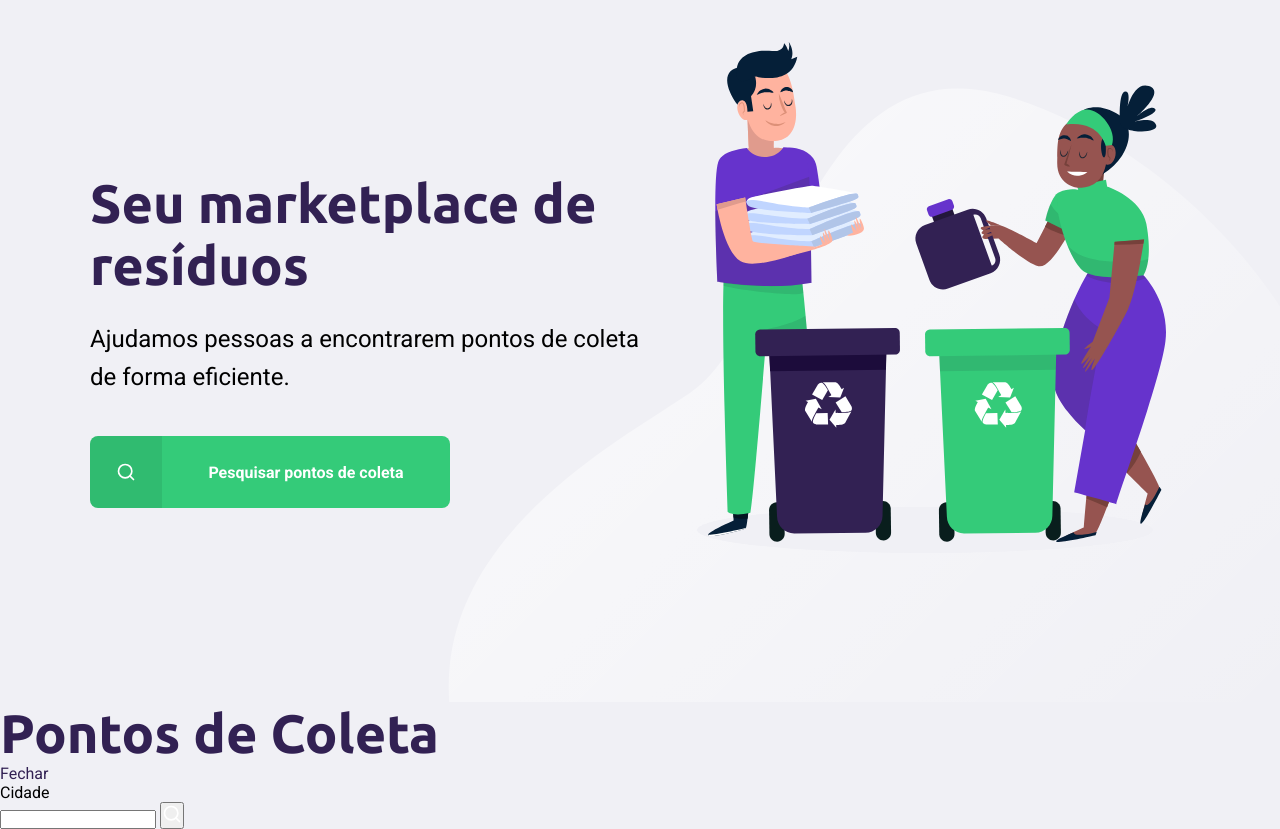
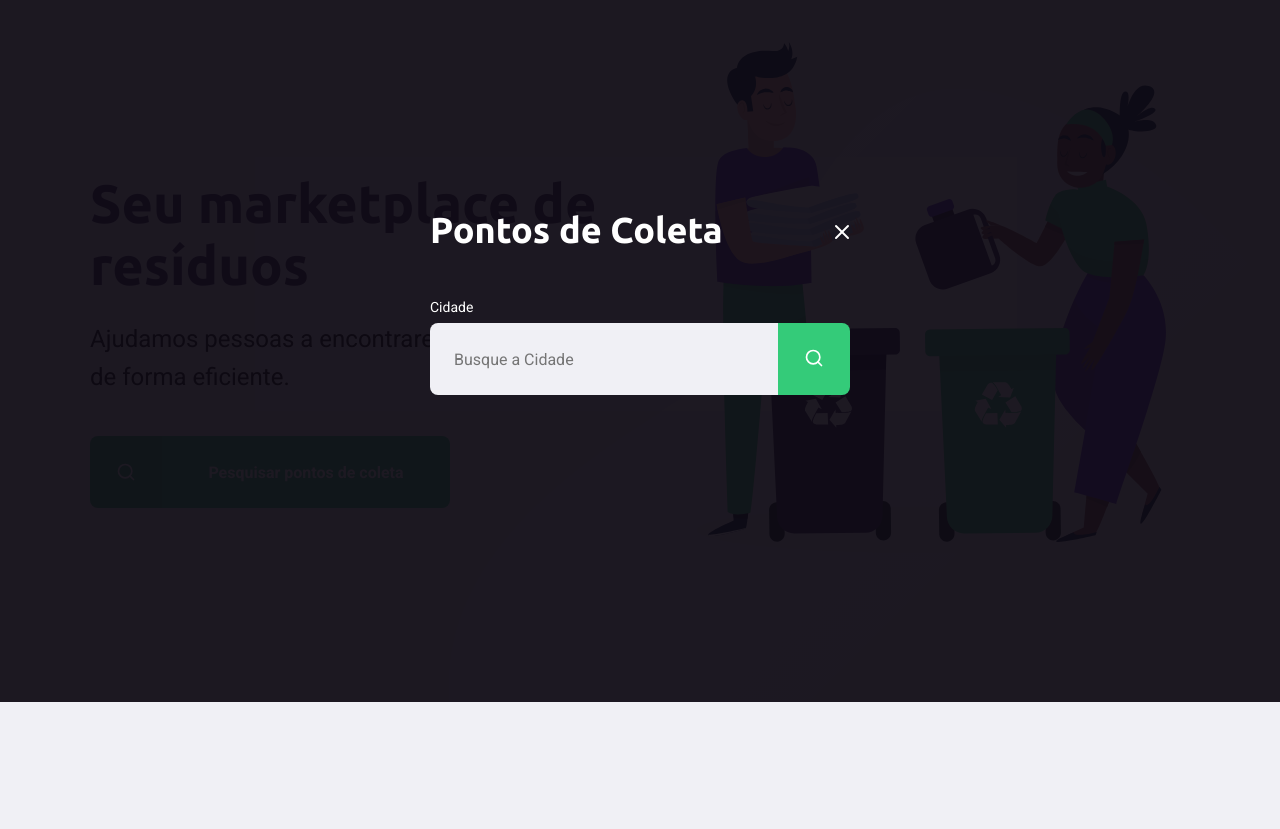
Before and after one commit to MrDougz/Ecoleta, a plain HTML site: page index.html in a window 1280 px wide. Both pictures are taken after a click on the link "Pesquisar pontos de coleta". Shown: the part 98-927 px from the top of the page. After the commit the page ends 800 px from the top, so only its background shows below. Drawn offline with Linux system fonts and the light colour scheme.

Commit message:
finished-modal

```diff
--- a/index.html
+++ b/index.html
@@ -7,6 +7,7 @@
     <link href="https://fonts.googleapis.com/css2?family=Roboto:wght@400;700&family=Ubuntu:wght@700&display=swap" rel="stylesheet">
     <link rel="stylesheet" href="styles/main.css">
     <link rel="stylesheet" href="styles/home.css">
+    <link rel="stylesheet" href="/styles/modal.css">
     <link rel="stylesheet" href="styles/responsive.css">
 </head>
 <body>
@@ -25,16 +26,16 @@
     </div>
 
 
-    <div id="modal">
+    <div id="modal" class="hide">
         <div class="content">
             <div class="header">
-                <h1>Pontos de Coleta</h1>
-                <a href="">Fechar</a>
+                <h2>Pontos de Coleta</h2>
+                <a href="#">Fechar</a>
             </div>
             <form action="">
                 <label for="search">Cidade</label>
                 <div class="search field">
-                    <input type="text" name="search">
+                    <input type="text" name="search" placeholder="Busque a Cidade">
                     <button>
                         <img src="/assets/icones/search.svg" alt="Buscar">
                     </button>
@@ -43,5 +44,6 @@
         </div>
     </div>
 
+    <script src="/scripts/index.js"></script>
 </body>
 </html>
--- /dev/null
+++ b/scripts/index.js
@@ -0,0 +1,13 @@
+const buttonSearch = document.querySelector('#page-home main a')
+const modal = document.querySelector('#modal')
+
+const closeModal = document.querySelector('#modal .header a')
+
+function searchClick(){
+    modal.classList.remove('hide')
+}
+function searchClose(){
+    modal.classList.add('hide')
+}
+buttonSearch.addEventListener('click', searchClick)
+closeModal.addEventListener('click', searchClose)
--- /dev/null
+++ b/styles/modal.css
@@ -0,0 +1,79 @@
+#modal{
+    background-color: #0e0a14ef;
+    height: 100vh;
+    width: 100vw;
+
+    position: fixed;
+    top: 0;
+
+    display: flex;
+    justify-content: center;
+    align-items: center;
+    transition: 400ms;
+}
+
+#modal.hide{
+    display: none;
+}
+
+#modal .content{
+    color: white;
+
+    width: 420px;
+}
+
+#modal .header{
+    display: flex;
+    align-items: center;
+    justify-content: space-between;
+
+    margin-bottom: 48px;
+}
+#modal .header a{
+    background-image: url("../assets/icones/x.svg");
+
+    width: 20px;
+    height: 20px;
+
+    display: flex;
+
+    font-size: 0.01px;
+}
+#modal .header h2{
+    color: white;
+    font-size: 36px;
+    line-height: 42px;
+}
+
+#modal form label{
+    font-size: 14px;
+    line-height: 16px;
+
+    display: block;
+    margin-bottom: 8px;
+}
+
+#modal form .field{
+    display: flex;
+}
+#modal form input{
+    flex: 1;
+    background-color: #f0f0f5;
+    border-radius: 8px 0 0 8px;
+    border: 0;
+
+    padding: 16px 24px;
+    font-size: 16px;
+    color: #6c6c80;
+}
+#modal form button{
+    width: 72px;
+    height: 72px;
+    background-color: var(--primary-color);
+
+    border: 0;
+    border-radius: 0 8px 8px 0;
+}
+#modal form button:hover{
+    background-color: #2fb85e;
+}
```
